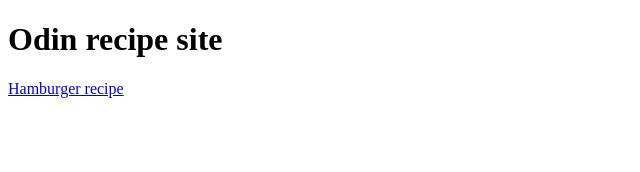
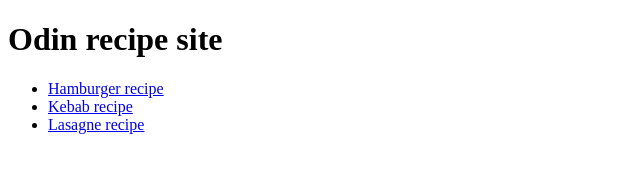
Before and after one commit to pelleher03/odin-recipes, a plain HTML site: page index.html in a window 1280 px wide. Shown: the whole page, without its empty margins (0-640 px from the left). Drawn offline with Linux system fonts and the light colour scheme.

Commit message:
added to new templates to new recipes, and updated the main page

```diff
--- a/index.html
+++ b/index.html
@@ -4,8 +4,12 @@
         <meta charset="UTF-8">
         <title>Recipe site</title>
     </head>
-    <bod>
+    <body>
         <h1>Odin recipe site</h1>
-        <a href="recipes/hamburger.html">Hamburger recipe</a>
-    </bod>
+        <ul>
+            <li><a href="recipes/hamburger.html">Hamburger recipe</a></li>
+            <li><a href="recipes/kebab.html">Kebab recipe</a></li>
+            <li><a href="recipes/lasagne.html">Lasagne recipe</a></li>
+        </ul>
+    </body>
 </html>
```
Also changed, not shown: recipes/kebab.html (added, +10 -0 lines), recipes/lasagne.html (added, +10 -0 lines).
